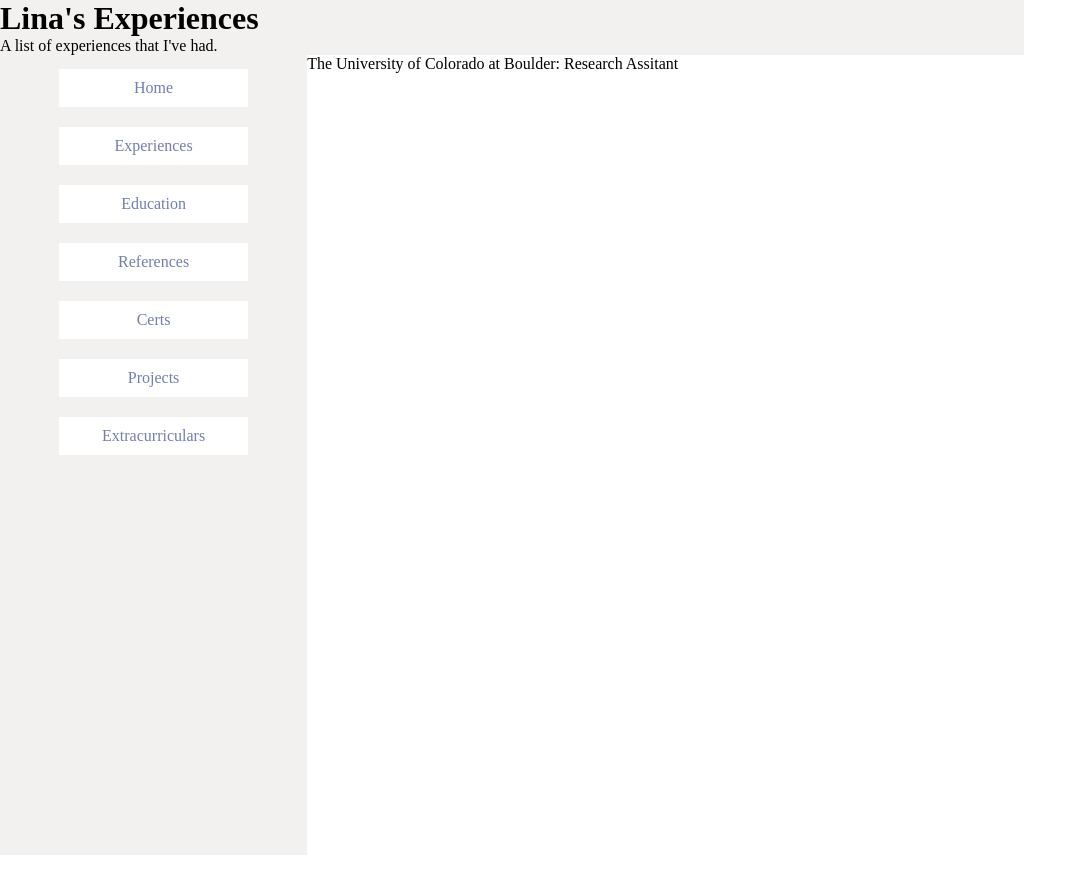
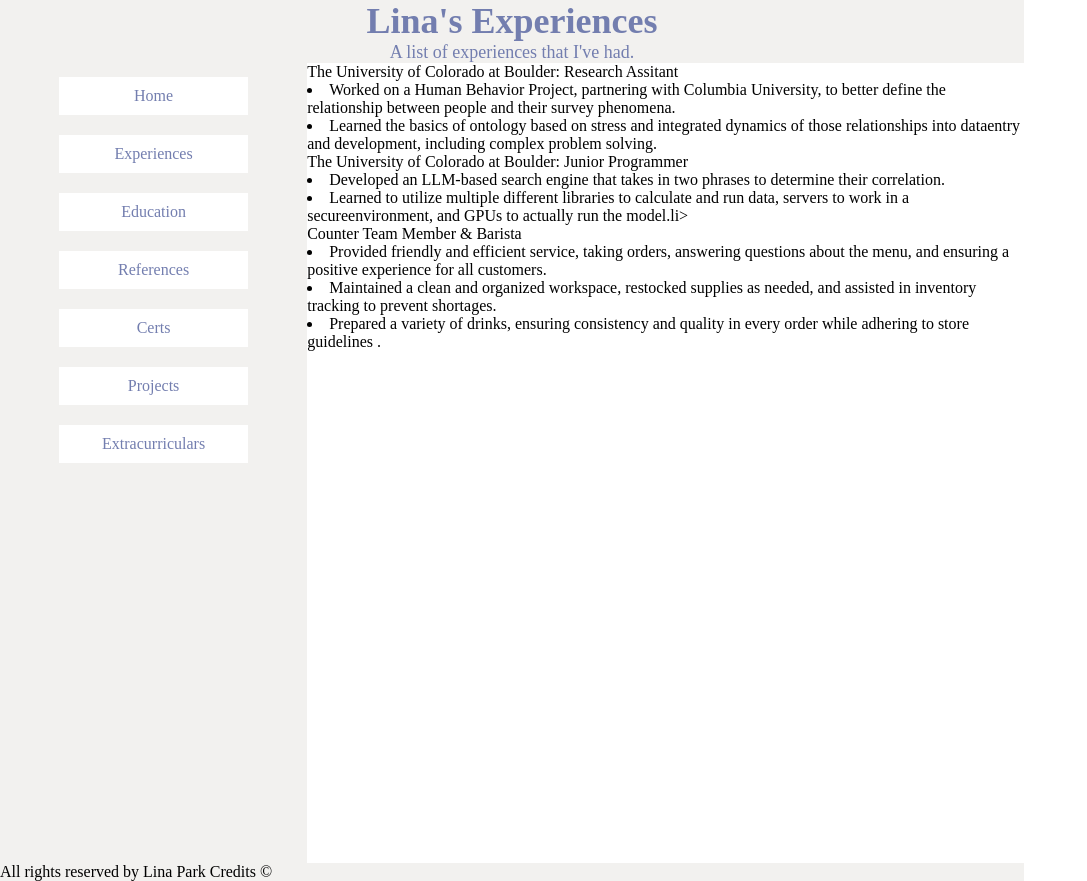
Before and after one commit to linaapark/mp-1, a plain HTML site: page exp/exp.html in a window 1280 px wide. Shown: the whole page, without its empty margins (0-1087 px from the left). Before the commit the page ends 855 px from the top, so only its background shows below. Drawn offline with Linux system fonts and the light colour scheme.

Commit message:
changing header font

```diff
--- a/exp/exp.html
+++ b/exp/exp.html
@@ -23,3 +23,27 @@
 
             <main>
                 <p>The University of Colorado at Boulder: Research Assitant</p>
+                    <li>Worked on a Human Behavior Project, partnering with Columbia University,
+                        to better define the relationship between people and their survey phenomena.</li>
+                    <li>Learned the basics of ontology based on stress and integrated dynamics
+                        of those relationships into dataentry and development, including complex problem solving.</li>
+
+                <p>The University of Colorado at Boulder: Junior Programmer</p>
+                    <li>Developed an LLM-based search engine that takes in two phrases to determine their correlation.</li>
+                    <li>Learned to utilize multiple different libraries to calculate and run data,
+                        servers to work in a secureenvironment, and GPUs to actually run the model.li>
+
+                <p>Counter Team Member & Barista</p>
+                    <li>Provided friendly and efficient service, taking orders, answering questions about the menu, and
+                        ensuring a positive experience for all customers.</li>
+                    <li>Maintained a clean and organized workspace, restocked supplies as needed,
+                        and assisted in inventory tracking to prevent shortages.</li>
+                    <li>Prepared a variety of drinks, ensuring consistency and quality in every order while
+                        adhering to store guidelines .</li>
+            </main>
+        </div>
+        <footer>
+            <p> All rights reserved by Lina Park <a>Credits</a> &#169;</p>
+        </footer>
+        </div>
+    </body>
--- a/index.css
+++ b/index.css
@@ -1,5 +1,5 @@
 *{
-    margin: 0;
+    margin: 0%;
     box-sizing: border-box;
 }
 
@@ -20,6 +20,20 @@
 
 header, footer{
     background-color: #F2F1EF;
+}
+
+header h1 {
+    font-family: 'Times New Roman', Times, serif;
+    font-size: 36px;
+    color: #737eaf;
+    text-align: center;
+}
+
+header p {
+    font-family: 'Times New Roman', Times, serif;
+    font-size: 18px;
+    color: #737eaf;
+    text-align: center;
 }
 
 /*wrap a block of navigation list*/
```
Also changed, not shown: certs/certs.html (+11 -0 lines), edu/edu.html (+11 -0 lines), extracurriculars/extra.html (+12 -1 lines), index.html (+3 -1 lines), projects/calculator/calc.html (+16 -1 lines), projects/proj.html (+8 -0 lines), ref/ref.html (+12 -1 lines).
